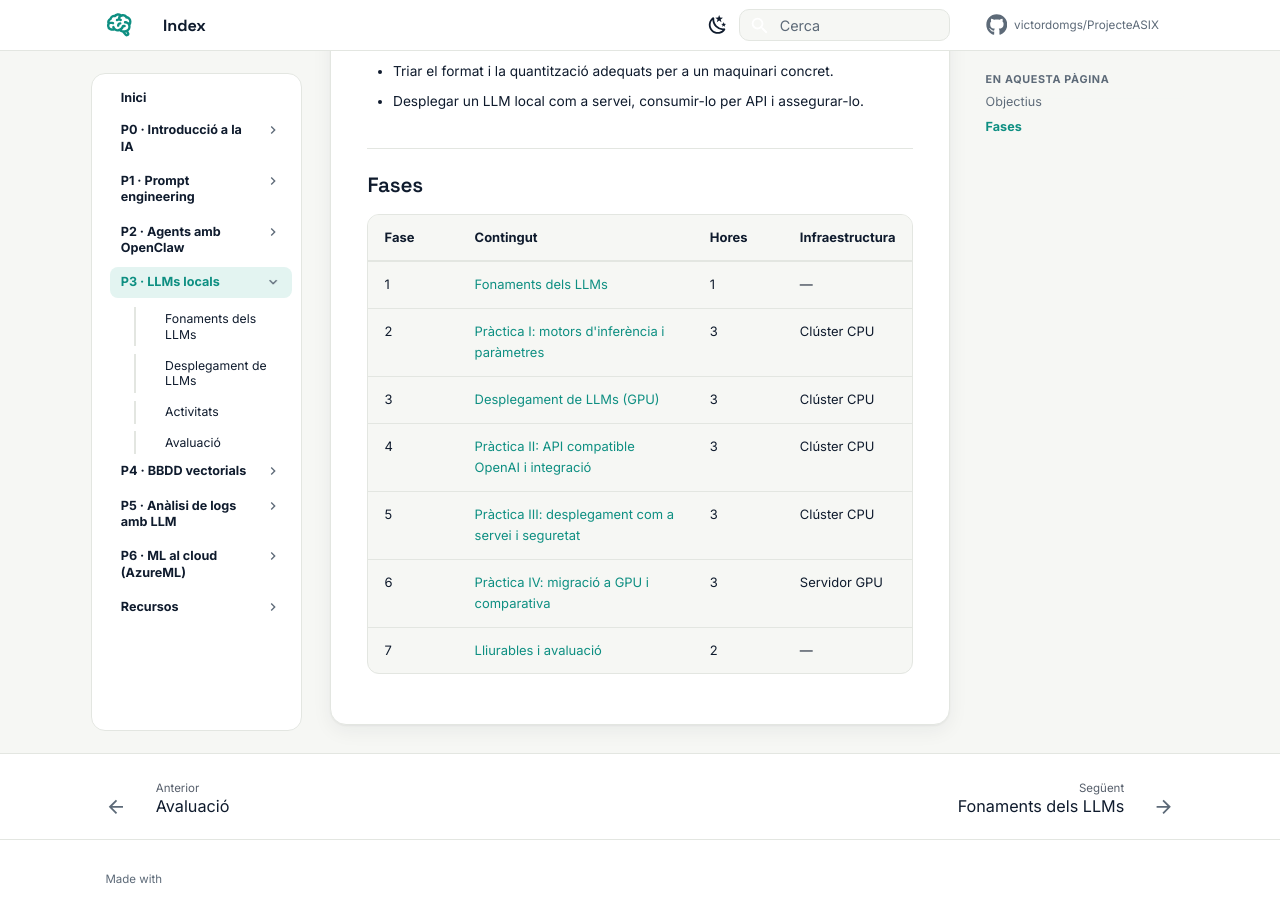
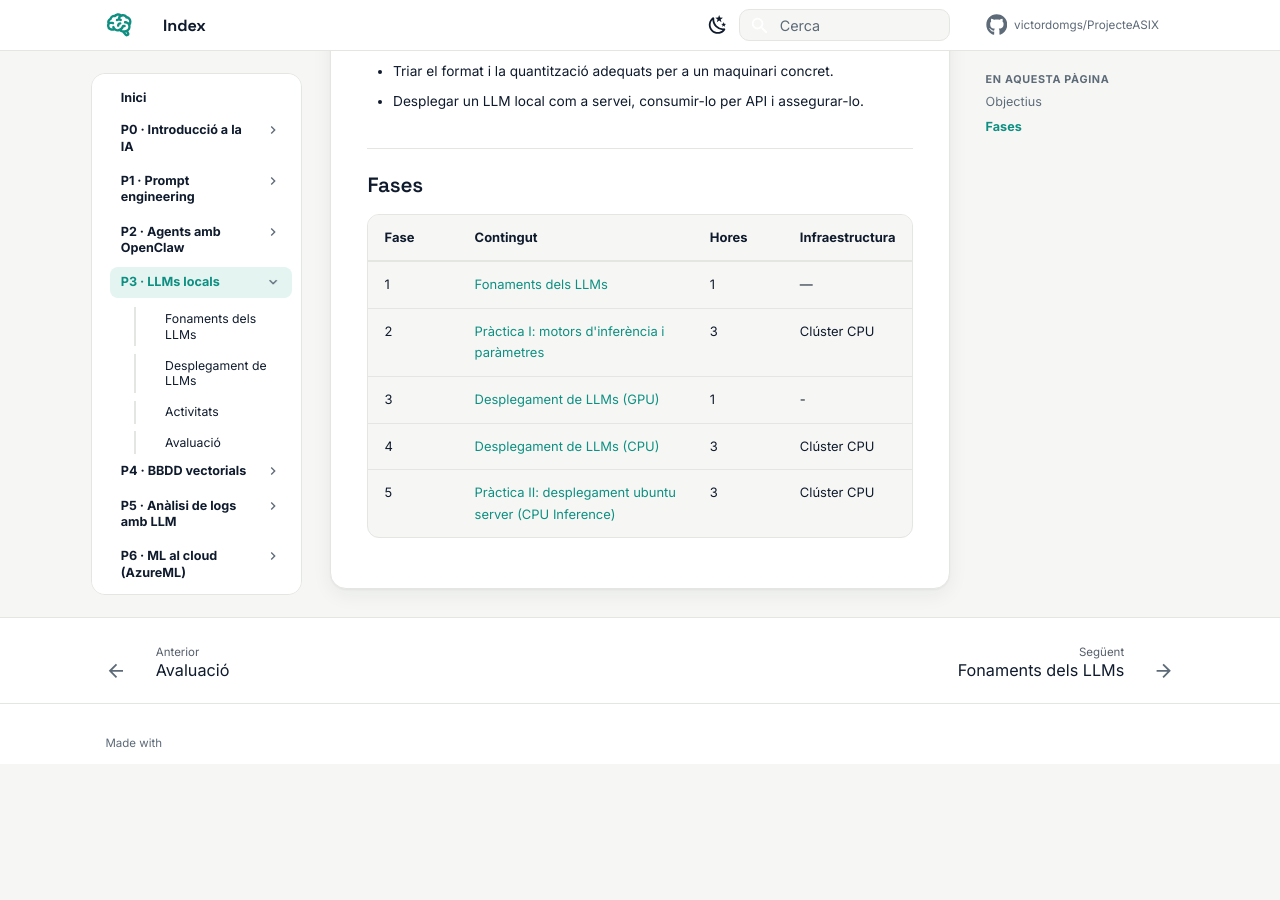
Before and after one commit to victordomgs/ProjecteASIX, an MkDocs documentation site: the page built from docs/p3-llms-locals/index.md, in a window 1280 px wide and 900 px high, scrolled down 601 px. Built offline with MkDocs 1.6.1 and Material for MkDocs 9.7.7, drawn with Linux system fonts in a browser that asks for light colours; comment, search, counter and statistics services are not loaded; after the commit the page ends 1365 px from its top, so only the background shows below that.

Commit message:
Update index.md

```diff
--- a/docs/p3-llms-locals/index.md
+++ b/docs/p3-llms-locals/index.md
@@ -23,8 +23,6 @@
 |---|---|---|---|
 | 1 | [Fonaments dels LLMs](teoria.md) | 1 | — |
 | 2 | [Pràctica I: motors d'inferència i paràmetres](activitats.md) | 3 | Clúster CPU |
-| 3 | [Desplegament de LLMs (GPU)](desplegament.md) | 3 | Clúster CPU |
-| 4 | [Pràctica II: API compatible OpenAI i integració](activitats.md) | 3 | Clúster CPU |
-| 5 | [Pràctica III: desplegament com a servei i seguretat](activitats.md) | 3 | Clúster CPU |
-| 6 | [Pràctica IV: migració a GPU i comparativa](activitats.md) | 3 | Servidor GPU |
-| 7 | [Lliurables i avaluació](avaluacio.md) | 2 | — |
+| 3 | [Desplegament de LLMs (GPU)](desplegament.md) | 1 | - |
+| 4 | [Desplegament de LLMs (CPU)](desplegament2.md) | 3 | Clúster CPU |
+| 5 | [Pràctica II: desplegament ubuntu server (CPU Inference)](activitats2.md) | 3 | Clúster CPU |
```
